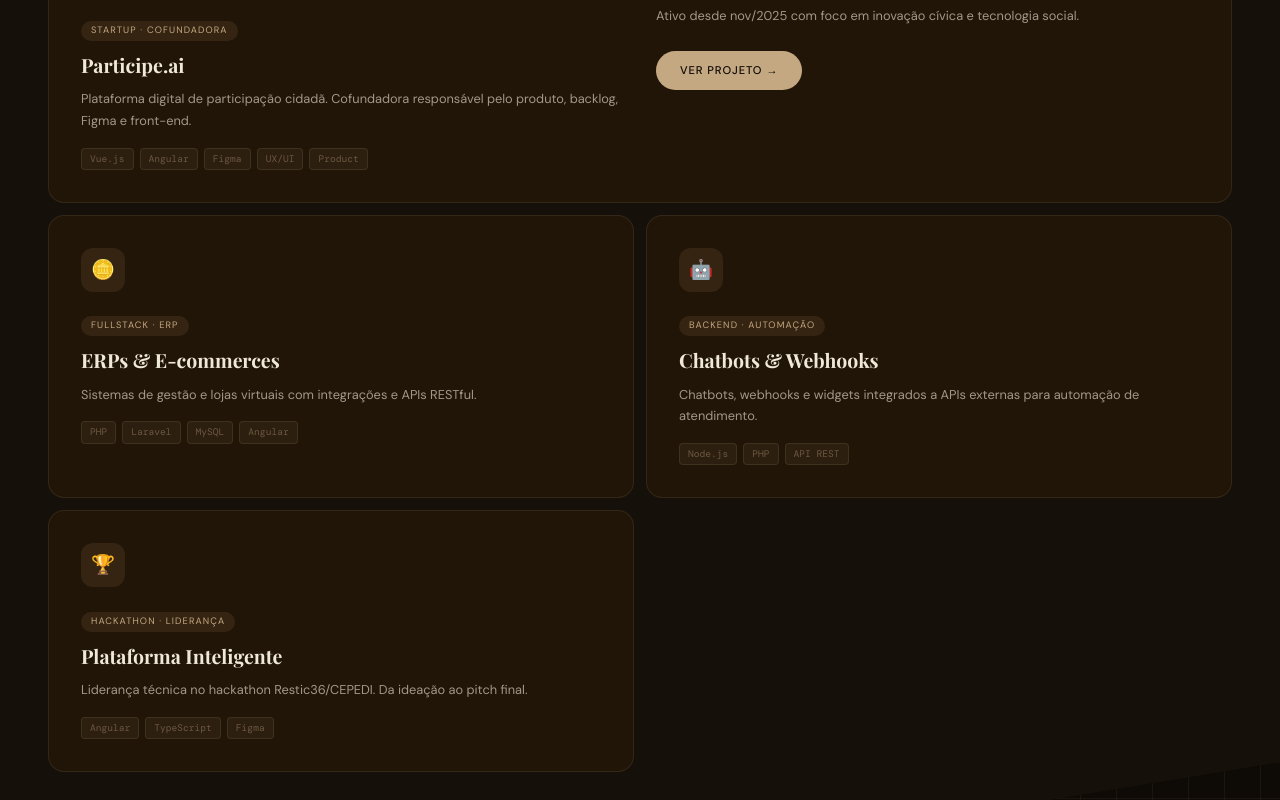
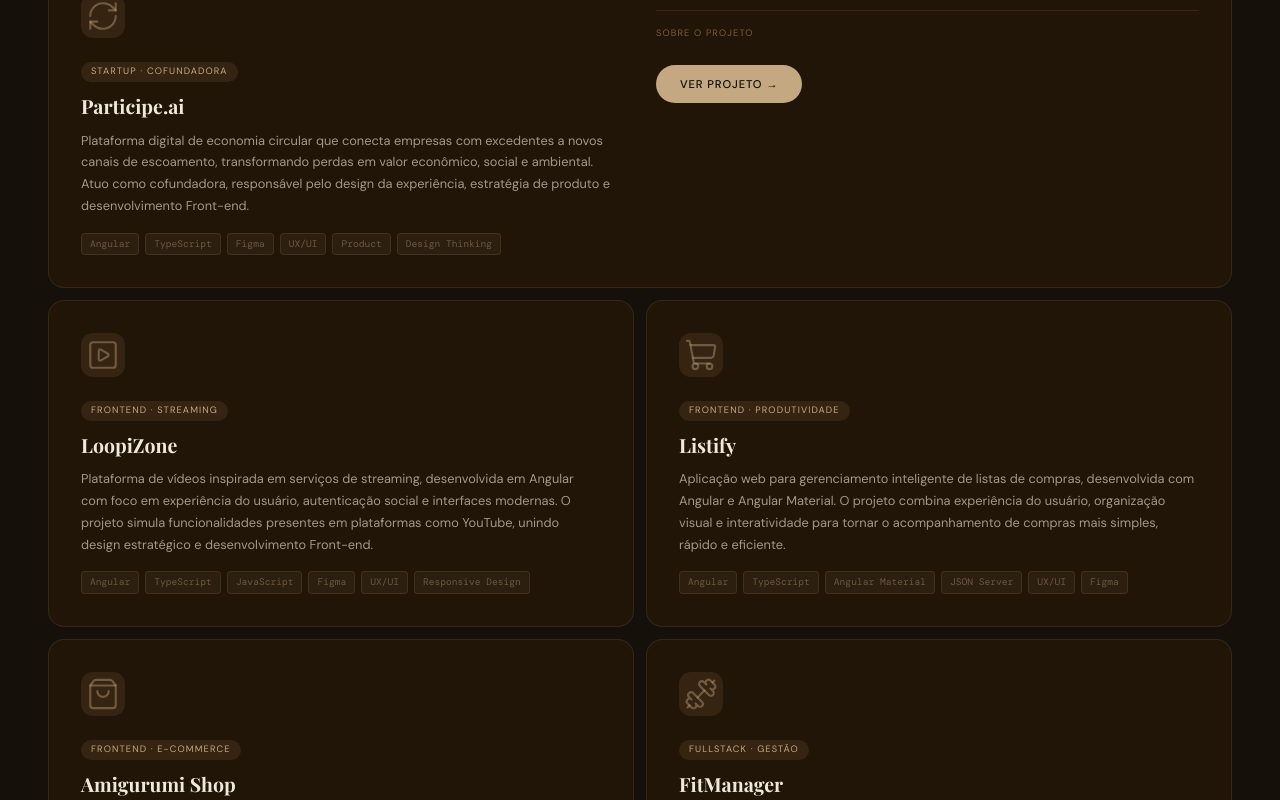
Before and after one commit to VeronicaVilas/portfolio-veronica, a Next.js app: page / in a window 1280 px wide. Shown: the part 4500-5300 px from the top of the page. Built offline with nearby package versions, Linux system fonts and the light colour scheme.

Commit message:
feat(projects): migrate data file to tsx and add Lucide icons

```diff
--- a/src/data/projects.ts
+++ /dev/null
@@ -1,68 +0,0 @@
-export type Project = {
-    id: string
-    icon: string
-    tagPt: string
-    tagEn: string
-    namePt: string
-    nameEn: string
-    descPt: string
-    descEn: string
-    techs: string[]
-    impactPt?: string
-    impactEn?: string
-    link?: string
-    wide?: boolean
-}
-
-export const PROJECTS: Project[] = [
-    {
-        id: 'participe',
-        icon: '🤝',
-        tagPt: 'startup · cofundadora',
-        tagEn: 'startup · co-founder',
-        namePt: 'Participe.ai',
-        nameEn: 'Participe.ai',
-        descPt: 'Plataforma digital de participação cidadã. Cofundadora responsável pelo produto, backlog, Figma e front-end.',
-        descEn: 'Digital civic participation platform. Co-founder responsible for product, backlog and front-end.',
-        techs: ['Vue.js', 'Angular', 'Figma', 'UX/UI', 'Product'],
-        impactPt: 'Ativo desde nov/2025 com foco em inovação cívica e tecnologia social.',
-        impactEn: 'Active since Nov/2025 focused on civic innovation and social technology.',
-        link: 'https://participe.ai',
-        wide: true,
-    },
-    {
-        id: 'erps',
-        icon: '🪙',
-        tagPt: 'fullstack · ERP',
-        tagEn: 'fullstack · ERP',
-        namePt: 'ERPs & E-commerces',
-        nameEn: 'ERPs & E-commerces',
-        descPt: 'Sistemas de gestão e lojas virtuais com integrações e APIs RESTful.',
-        descEn: 'Custom management systems and online stores with external integrations and RESTful APIs.',
-        techs: ['PHP', 'Laravel', 'MySQL', 'Angular'],
-    },
-    {
-        id: 'chatbots',
-        icon: '🤖',
-        tagPt: 'backend · automação',
-        tagEn: 'backend · automation',
-        namePt: 'Chatbots & Webhooks',
-        nameEn: 'Chatbots & Webhooks',
-        descPt: 'Chatbots, webhooks e widgets integrados a APIs externas para automação de atendimento.',
-        descEn: 'Chatbots, webhooks and widgets integrated with external APIs for customer service automation.',
-        techs: ['Node.js', 'PHP', 'API REST'],
-    },
-    {
-        id: 'hackathon',
-        icon: '🏆',
-        tagPt: 'hackathon · liderança',
-        tagEn: 'hackathon · leadership',
-        namePt: 'Plataforma Inteligente',
-        nameEn: 'Intelligent Platform',
-        descPt: 'Liderança técnica no hackathon Restic36/CEPEDI. Da ideação ao pitch final.',
-        descEn: 'Technical leadership in the CEPEDI Restic36 hackathon. From ideation to final pitch.',
-        techs: ['Angular', 'TypeScript', 'Figma'],
-    },
-]
-
-export const FILTER_TAGS = [...new Set(PROJECTS.flatMap(p => p.techs))]
--- /dev/null
+++ b/src/data/projects.tsx
@@ -0,0 +1,103 @@
+import { RefreshCw, SquarePlay, ShoppingCart, ShoppingBag, Dumbbell } from 'lucide-react'
+
+const ico = { size: 34, color: 'rgba(196,168,130,0.42)', strokeWidth: 1.5 }
+
+export type Project = {
+    id: string
+    icon: React.ReactNode
+    tagPt: string
+    tagEn: string
+    namePt: string
+    nameEn: string
+    descPt: string
+    descEn: string
+    techs: string[]
+    impactPt?: string
+    impactEn?: string
+    impactListPt?: string[]
+    impactListEn?: string[]
+    link?: string
+    github?: string
+    wide?: boolean
+}
+
+export const PROJECTS: Project[] = [
+    {
+        id: 'participe',
+        icon: <RefreshCw {...ico} />,
+        tagPt: 'startup · cofundadora',
+        tagEn: 'startup · co-founder',
+        namePt: 'Participe.ai',
+        nameEn: 'Participe.ai',
+        descPt: 'Plataforma digital de economia circular que conecta empresas com excedentes a novos canais de escoamento, transformando perdas em valor econômico, social e ambiental. Atuo como cofundadora, responsável pelo design da experiência, estratégia de produto e desenvolvimento Front-end.',
+        descEn: 'Digital circular economy platform that connects companies with surplus products to new distribution channels, transforming waste into economic, social, and environmental value. As co-founder, I lead product strategy, user experience design, and Front-end development.',
+        techs: ['Angular', 'TypeScript', 'Figma', 'UX/UI', 'Product', 'Design Thinking'],
+        impactListPt: [
+            '2º lugar no Bahia Innovate Summit',
+            'Projeto idealizado e desenvolvido em hackathon de inovação',
+            'Responsável pelo Front-end, UX/UI e design da plataforma',
+            'Definição da estratégia de produto e validação de funcionalidades',
+            'Foco em economia circular, sustentabilidade e impacto social',
+        ],
+        impactListEn: [
+            '2nd place at Bahia Innovate Summit',
+            'Project conceived and built during an innovation hackathon',
+            'Responsible for Front-end, UX/UI and platform design',
+            'Product strategy definition and feature validation',
+            'Focus on circular economy, sustainability and social impact',
+        ],
+        link: 'https://www.participeai.com.br/',
+        wide: true,
+    },
+    {
+        id: 'loopizone',
+        icon: <SquarePlay {...ico} />,
+        github: 'https://github.com/VeronicaVilas/loopiZone',
+        tagPt: 'frontend · streaming',
+        tagEn: 'frontend · streaming',
+        namePt: 'LoopiZone',
+        nameEn: 'LoopiZone',
+        descPt: 'Plataforma de vídeos inspirada em serviços de streaming, desenvolvida em Angular com foco em experiência do usuário, autenticação social e interfaces modernas. O projeto simula funcionalidades presentes em plataformas como YouTube, unindo design estratégico e desenvolvimento Front-end.',
+        descEn: 'Video streaming platform inspired by modern content services, developed with Angular and focused on user experience, social authentication, and modern interfaces. The project simulates core features found in platforms such as YouTube, combining strategic design and Front-end development.',
+        techs: ['Angular', 'TypeScript', 'JavaScript', 'Figma', 'UX/UI', 'Responsive Design'],
+    },
+    {
+        id: 'listify',
+        icon: <ShoppingCart {...ico} />,
+        github: 'https://github.com/VeronicaVilas/listify',
+        tagPt: 'frontend · produtividade',
+        tagEn: 'frontend · productivity',
+        namePt: 'Listify',
+        nameEn: 'Listify',
+        descPt: 'Aplicação web para gerenciamento inteligente de listas de compras, desenvolvida com Angular e Angular Material. O projeto combina experiência do usuário, organização visual e interatividade para tornar o acompanhamento de compras mais simples, rápido e eficiente.',
+        descEn: 'Web application for smart shopping list management, built with Angular and Angular Material. The project combines user experience, visual organization, and interactivity to make shopping planning simpler, faster, and more efficient.',
+        techs: ['Angular', 'TypeScript', 'Angular Material', 'JSON Server', 'UX/UI', 'Figma'],
+    },
+    {
+        id: 'amigurumi-shop',
+        icon: <ShoppingBag {...ico} />,
+        github: 'https://github.com/VeronicaVilas/E-Commerce_Amigurumi_Shop',
+        link: 'https://e-commerce-amigurumi-shop.netlify.app/',
+        tagPt: 'frontend · e-commerce',
+        tagEn: 'frontend · e-commerce',
+        namePt: 'Amigurumi Shop',
+        nameEn: 'Amigurumi Shop',
+        descPt: 'E-commerce fictício especializado em amigurumis, desenvolvido com HTML, CSS e JavaScript. O projeto simula a experiência de uma loja virtual moderna, com catálogo de produtos, navegação intuitiva e foco em experiência do usuário.',
+        descEn: 'Fictional e-commerce platform focused on handmade amigurumi products, built with HTML, CSS, and JavaScript. The project simulates a modern online store experience with product catalogs, intuitive navigation, and a strong focus on user experience.',
+        techs: ['HTML5', 'CSS3', 'JavaScript', 'Responsive Design', 'UX/UI'],
+    },
+    {
+        id: 'fitmanager',
+        icon: <Dumbbell {...ico} />,
+        github: 'https://github.com/DEVinHouse-Zucchetti',
+        tagPt: 'fullstack · gestão',
+        tagEn: 'fullstack · management',
+        namePt: 'FitManager',
+        nameEn: 'FitManager',
+        descPt: 'Sistema web desenvolvido em equipe para gestão integrada de academias, centralizando processos relacionados a alunos, treinos, recepção e acompanhamento nutricional. O projeto foi construído com foco em organização operacional, experiência do usuário e digitalização de rotinas administrativas.',
+        descEn: 'Team-developed web application designed for integrated gym management, centralizing processes related to students, workouts, reception, and nutritional monitoring. The project focused on operational efficiency, user experience, and digital transformation of administrative workflows.',
+        techs: ['Vue.js', 'Laravel', 'PostgreSQL', 'AWS', 'REST API', 'Testing', 'Full Stack'],
+    },
+]
+
+export const FILTER_TAGS = [...new Set(PROJECTS.flatMap(p => p.techs))]
```
